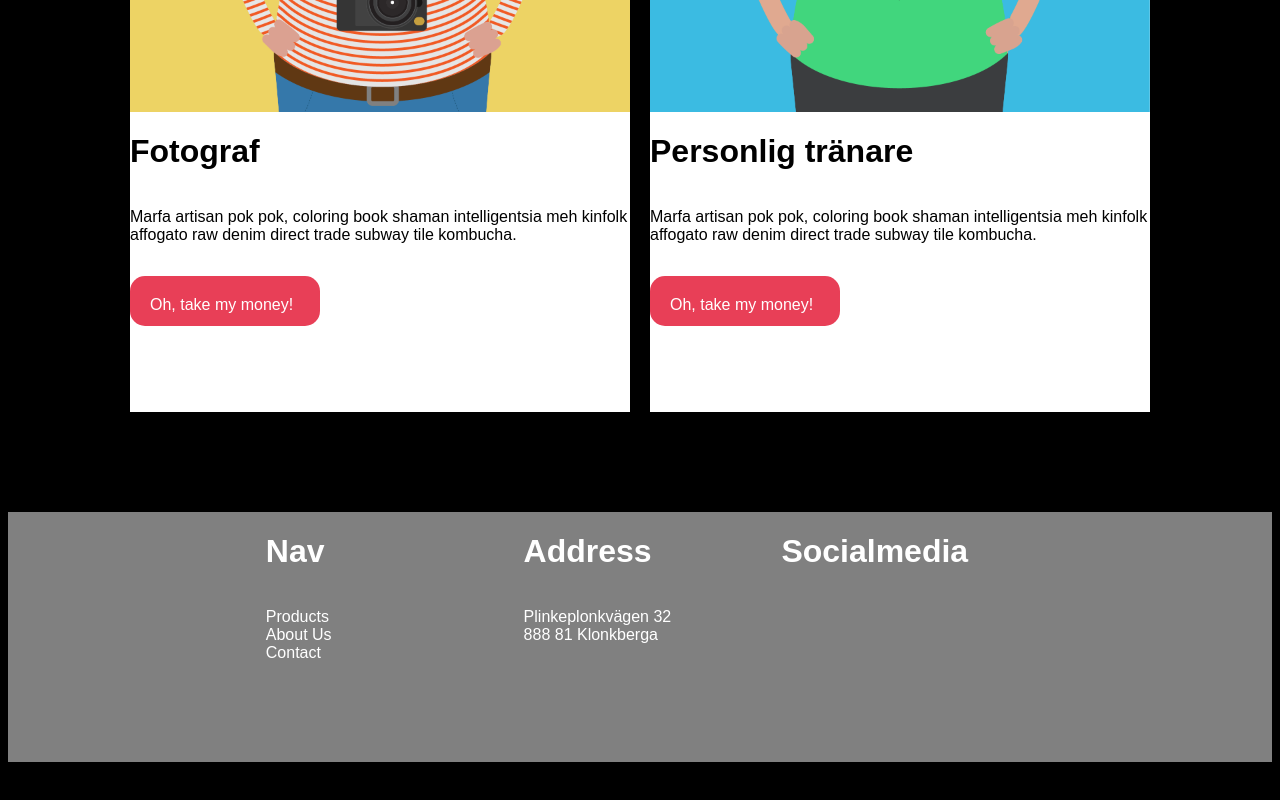
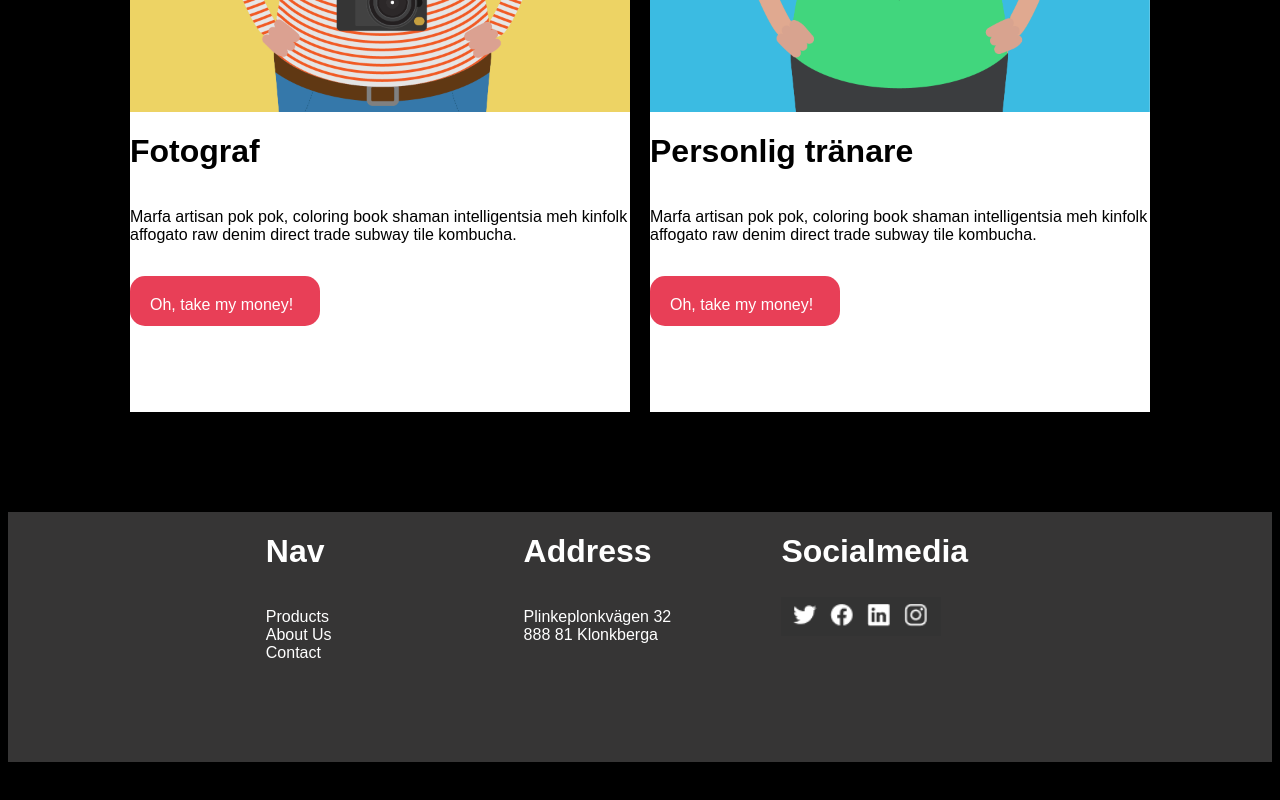
Before and after one commit to Lumsh/grid, a plain HTML site: page index.html in a window 1280 px wide. Shown: the part 3084-3884 px from the top of the page. Drawn offline with Linux system fonts and the light colour scheme.

Commit message:
added last ikons on social media, added gap to class socialmedia. also changed footer color to darkgray

```diff
--- a/css/styles.css
+++ b/css/styles.css
@@ -188,7 +188,7 @@ p, h1 {
 
 
 footer {
-    background-color: gray;
+    background-color: rgb(54, 53, 53);
 
     width: auto;
     display: grid;
@@ -231,6 +231,8 @@ footer {
     grid-column: 4 ;
     display: flex;
     flex-direction:column;
+    gap: 5px;
+
 }
 
 ul {
--- a/index.html
+++ b/index.html
@@ -143,27 +143,9 @@
 
             <div class="socialmedia" >
                 <h1>Socialmedia</h1>
-
-
-
-
-
+                <img width="160px" src="img/Ikons.png" alt="">
 
             </div>
-
-
-
-
-
-
-
-
-
-            </div>
-
-
-
-
 
 
 
```
Also changed, not shown: img/Ikons.png (added).
